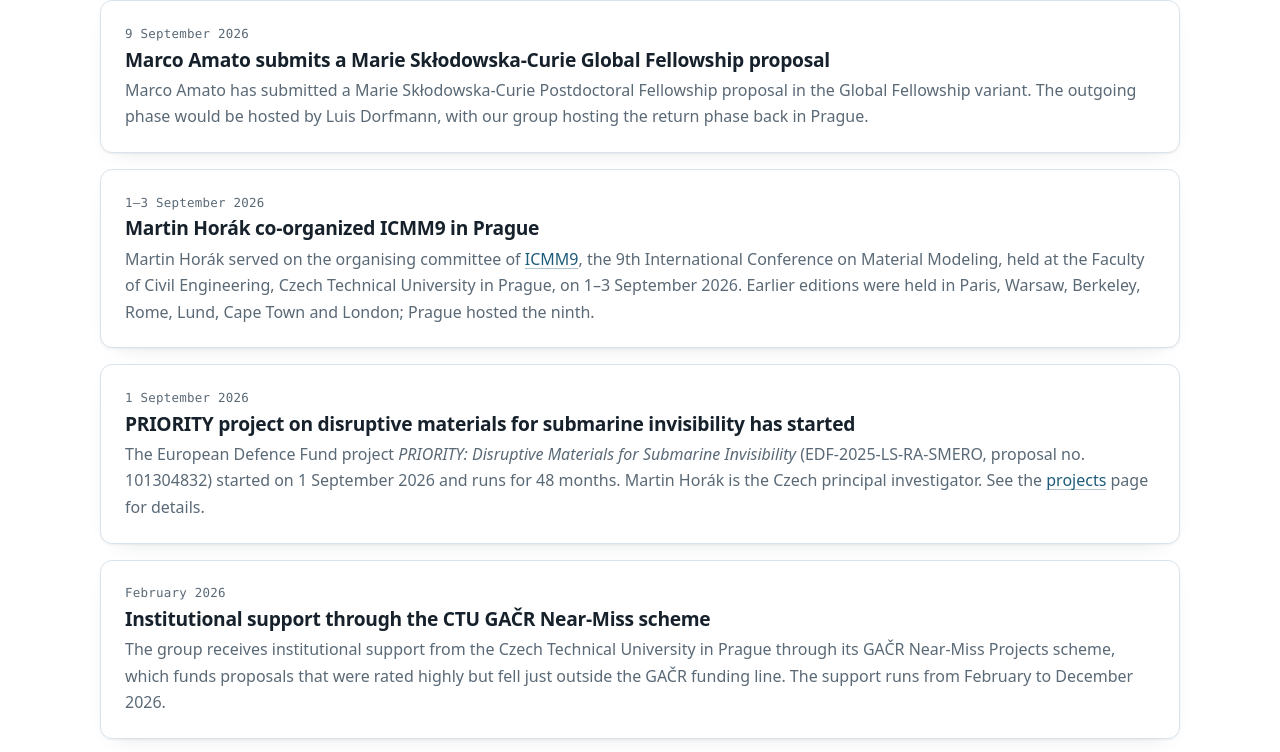
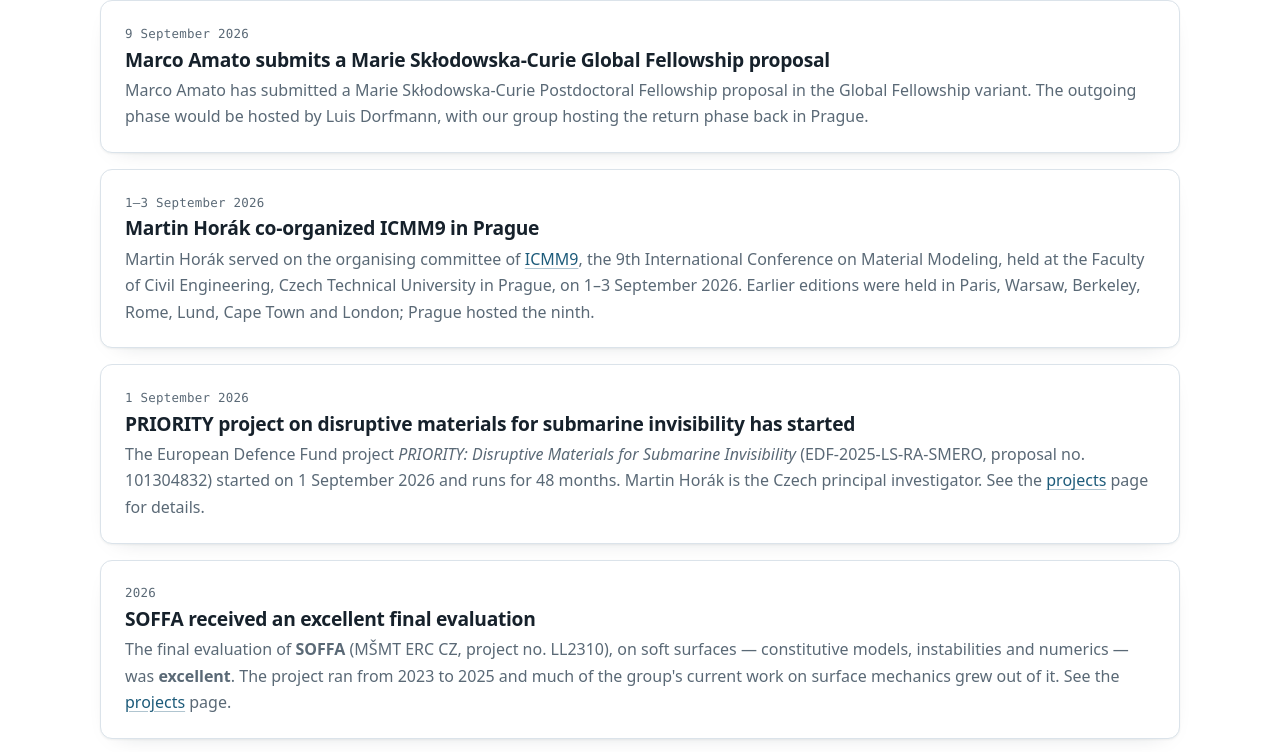
Before and after one commit to nitramkaroh/web, a plain HTML site: page news.html in a window 1280 px wide. Shown: the part 188-940 px from the top of the page. Drawn offline with Linux system fonts and the light colour scheme.

Commit message:
Record SOFFA's excellent final evaluation
The ERC CZ project on soft surfaces (MŠMT, LL2310, 2023-2025) came out of its
final evaluation as excellent.

- added to the news on both the news page and the homepage preview
- noted on the SOFFA card on the projects page, where someone looking at the
  project itself will see it
- MSMT -> MŠMT on that card, matching the diacritics fixed elsewhere

The item is labelled "2026" rather than a specific date: the project ended in
December 2025 and the evaluation followed, but its date is not recorded
anywhere I can check.

Co-Authored-By: Claude Opus 5 (1M context) <noreply@anthropic.com>

```diff
--- a/news.html
+++ b/news.html
@@ -62,6 +62,17 @@
         </p>
       </article>
       <article class="news-item">
+        <time datetime="2026-09-04">2026</time>
+        <h2>SOFFA received an excellent final evaluation</h2>
+        <p>
+          The final evaluation of <strong>SOFFA</strong> (M&Scaron;MT ERC&nbsp;CZ, project
+          no.&nbsp;LL2310), on soft surfaces &mdash; constitutive models, instabilities and
+          numerics &mdash; was <strong>excellent</strong>. The project ran from 2023 to 2025 and
+          much of the group's current work on surface mechanics grew out of it. See the
+          <a href="projects.html">projects</a> page.
+        </p>
+      </article>
+      <article class="news-item">
         <time datetime="2026-02-01">February 2026</time>
         <h2>Institutional support through the CTU GA&Ccaron;R Near-Miss scheme</h2>
         <p>
```
Also changed, not shown: index.html (+5 -0 lines), projects.html (+2 -1 lines).
